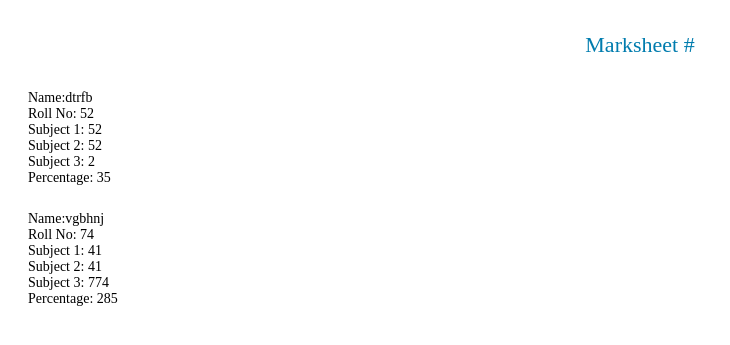
After one commit to NihalDew/NewRepo, a Django app: page /results/ in a window 1280 px wide. The commit adds this page. Shown: the top 345 px of the page, without its empty margins (0-730 px from the left). Run offline with Django 3.2, Linux system fonts and the light colour scheme; data comes from the database, SQL or seed files in the repository; both versions use the stored data as it was after the commit.

Commit message:
Added PDF support

```diff
--- a/mainapp/views.py
+++ b/mainapp/views.py
@@ -1,6 +1,8 @@
 from django.shortcuts import render
 from .models import Mark
-
+from django.http import HttpResponse
+from django.views.generic import View
+from .utils import render_to_pdf
 # Create your views here.
 def index(request):
     if request.method == "POST":
@@ -11,8 +13,24 @@ def index(request):
             obj.sub_1 = request.POST['sub1']
             obj.sub_2 = request.POST['sub2']
             obj.sub_3 = request.POST['sub3']
-            obj.percent = (obj.sub_1 + obj.sub_2 + obj.sub_3)/3
+            obj.percent = (int(obj.sub_1) + int(obj.sub_2) + int(obj.sub_3))/3
 
             obj.save()
 
     return render(request, 'index.html')
+
+
+def pdf(request):
+
+    obj = Mark.objects.all()
+    return render(request,'details.html',context={'items':obj})
+
+
+def get(request):
+    if request.method == "POST":
+        obj = Mark.objects.all().filter(name=request.POST['name'])
+        if obj:
+            pdf = render_to_pdf('details.html', context_dict={'items':obj})
+            return HttpResponse(pdf, content_type='application/pdf')
+        return HttpResponse("name not found")
+    return render(request,'form.html')
--- a/mark/settings.py
+++ b/mark/settings.py
@@ -120,5 +120,9 @@ USE_TZ = True
 # https://docs.djangoproject.com/en/2.1/howto/static-files/
 
 STATIC_URL = '/static/'
+# STATIC_ROOT = os.path.join(BASE_DIR, 'static/')
+STATICFILES_DIRS = [
+     os.path.join(BASE_DIR, 'static/'),
+ ]
 MEDIA_ROOT = os.path.join(BASE_DIR, 'media')
 MEDIA_URL = '/media/'
--- a/mark/urls.py
+++ b/mark/urls.py
@@ -20,4 +20,6 @@ from mainapp import views
 urlpatterns = [
     path('admin/', admin.site.urls),
     path('',views.index,name='index'),
+    path('results/',views.pdf,name='results'),
+    path('results/pdf/',views.get,name='pdf'),
 ]
--- /dev/null
+++ b/templates/details.html
@@ -0,0 +1,58 @@
+<!DOCTYPE HTML PUBLIC "-//W3C//DTD HTML 4.01 Transitional//EN" "http://www.w3.org/TR/html4/loose.dtd">
+<html>
+    <head>
+        <title>Title</title>
+        <style type="text/css">
+            body {
+                font-weight: 200;
+                font-size: 14px;
+            }
+            .header {
+                font-size: 20px;
+                font-weight: 100;
+                text-align: center;
+                color: #007cae;
+            }
+            .title {
+                font-size: 22px;
+                font-weight: 100;
+               /* text-align: right;*/
+               padding: 10px 20px 0px 20px;
+            }
+            .title span {
+                color: #007cae;
+            }
+            .details {
+                padding: 10px 20px 0px 20px;
+                text-align: left !important;
+                /*margin-left: 40%;*/
+            }
+            .hrItem {
+                border: none;
+                height: 1px;
+                /* Set the hr color */
+                color: #333; /* old IE */
+                background-color: #fff; /* Modern Browsers */
+            }
+        </style>
+    </head>
+    <body>
+        <div class='wrapper'>
+            <div class='header'>
+                <p class='title'>Marksheet # </p>
+            </div>
+        <div>
+          {% for item in items %}
+        <div class='details'>
+            Name:{{item.name}} <br/>
+            Roll No: {{item.Roll}}<br/>
+            Subject 1: {{item.sub_1}}<br/>
+            Subject 2: {{item.sub_2}}<br/>
+            Subject 3: {{item.sub_3}}<br/>
+            Percentage: {{item.percent}} <br/>
+            <hr class='hrItem' />
+        </div>
+        {% endfor %}
+    </div>
+    </body>
+</html>
--- a/templates/index.html
+++ b/templates/index.html
@@ -6,7 +6,7 @@
         <h1>In order to see the content you must be logged in!</h1>
         {% if request.user.is_authenticated %}
         <form action="#" method="POST">
-
+          {% csrf_token %}
             <h1>Enter the details for the marksheet</h1>
             <label for="sname">Name : </label>
             <input type="text" id="name" name="sname">
```
Also changed, not shown: mainapp/utils.py (added, +14 -0 lines), templates/form.html (added, +18 -0 lines), db.sqlite3.
